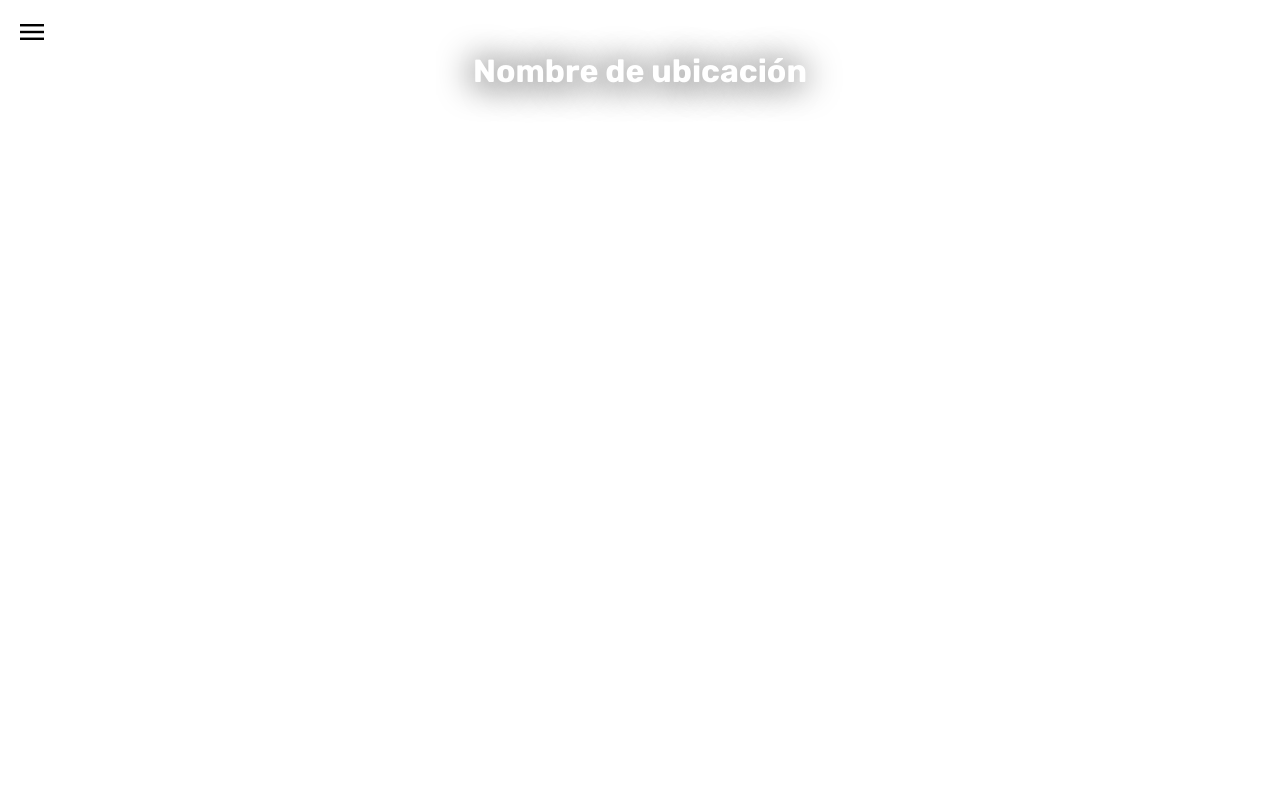
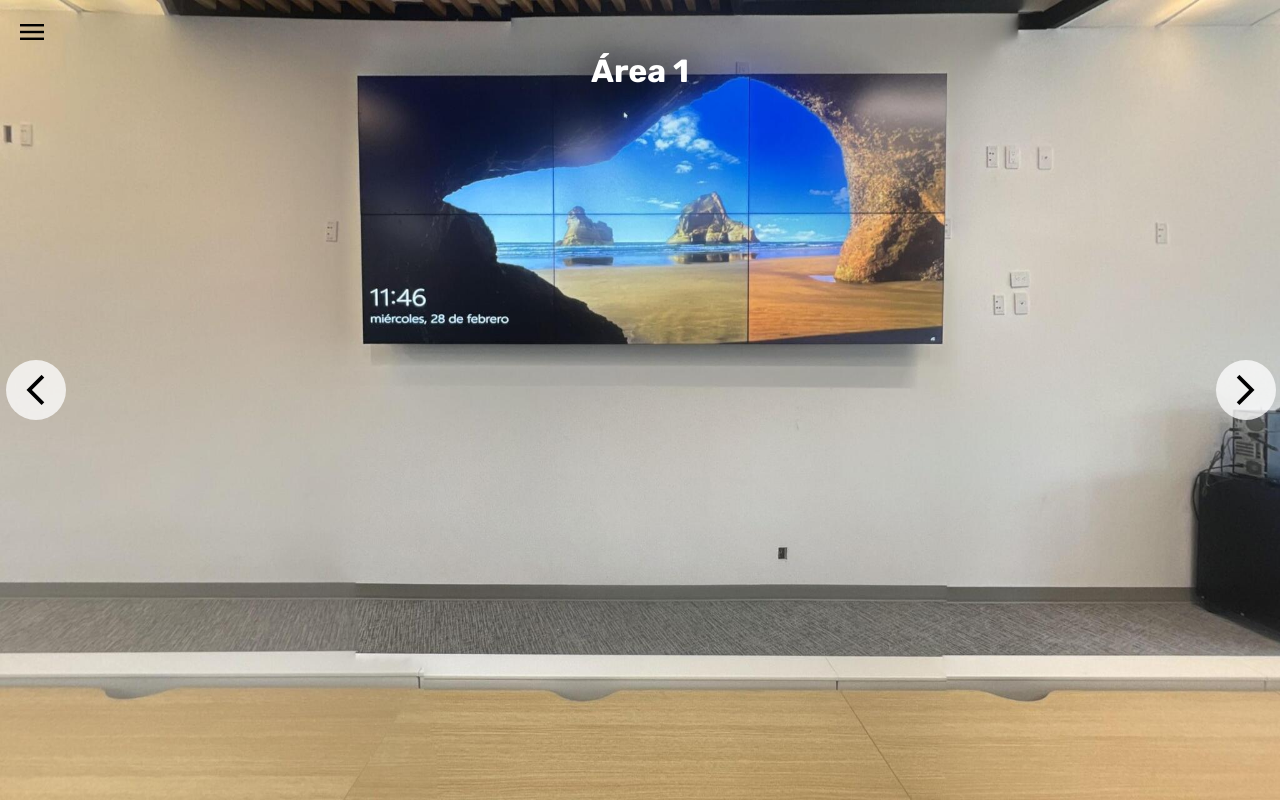
Before and after one commit to SVA-BL00/AL-WebSolution, a Flask app: page / in a window 1280 px wide. Run offline with Flask 3, Linux system fonts and the light colour scheme; the visitor is signed in with stand-in values (Sample User, id 1); some libraries are stand-ins or nearby versions.

Commit message:
avance-streetview

```diff
--- a/flaskr/static/css/index.css
+++ b/flaskr/static/css/index.css
@@ -1,7 +1,7 @@
 .sidenav {
   height: 100%;
   width: 0;
-  position: fixed;
+  position: absolute;
   z-index: 1;
   top: 0;
   left: 0;
--- a/flaskr/static/css/style.css
+++ b/flaskr/static/css/style.css
@@ -106,12 +106,17 @@ input:valid ~ label {
     background: linear-gradient(50deg, #a0eaf2, #796fe2);
     animation: Gradient 30s ease infinite;
     display: flex;
+    position: absolute;
+    top: 0;
+    left: 0;
+    width: 100%;
+    height: 100%;
     justify-content: center;
     align-items: center;
     min-height: 100vh;
-    width: 100%;
     background-position: center;
     background-size: cover;
+    z-index: -1;
 }
 
 @keyframes Gradient {
@@ -185,7 +190,7 @@ input:valid ~ label {
     margin-top: 45vh;
 } #viewer #up {
     margin-left: 48.5vw;
-    margin-top: 1vh;
+    margin-top: 60vh;
 } #viewer #down {
     margin-left: 48.5vw;
     margin-top: 89vh;
@@ -280,3 +285,7 @@ thead {
     opacity: 0;
 }
 /* transform: rotate(45deg); */
+
+.everything{
+    position: relative;
+}
--- a/flaskr/static/js/prueba.js
+++ b/flaskr/static/js/prueba.js
@@ -6,25 +6,50 @@ let left = document.querySelector('#left');
 let up = document.querySelector('#up');
 let down = document.querySelector('#down');
 let maria = document.querySelector('#maria')
+
+// Set initial image source
 imagen.src = "../static/img/" + route;
 contenedor.appendChild(imagen);
+
+// Set initial button opacities
 right.style.opacity = 1;
-left.style.opacity = 0;
+left.style.opacity = 1;
 up.style.opacity = 0;
 down.style.opacity = 0;
 maria.style.opacity = 0;
 
+// Function to handle movements
 function move(str) {
     console.log(str);
     if (route == 'Scene1.jpg' && str == 'right') {
         route = 'Scene2.jpg';
-        right.style.opacity = 0;
+        right.style.opacity = 1;
         left.style.opacity = 0;
-        up.style.opacity = 1;
+        up.style.opacity = 0;
         down.style.opacity = 0;
         maria.style.opacity = 1;
-    }
-    if (route == 'Scene2.jpg' && str == 'up') {
+    } else if (route == 'Scene1.jpg' && str == 'left') {
+        route = 'Scene3.jpg';
+        right.style.opacity = 1;
+        left.style.opacity = 0;
+        up.style.opacity = 0;
+        down.style.opacity = 0;
+        maria.style.opacity = 0;
+    } else if (route == 'Scene2.jpg' && str == 'right') {
+        route = 'Scene1.jpg';
+        right.style.opacity = 1;
+        left.style.opacity = 0;
+        up.style.opacity = 0;
+        down.style.opacity = 0;
+        maria.style.opacity = 0;
+    } else if (route == 'Scene3.jpg' && str == 'right') {
+        route = 'Scene4.jpg';
+        right.style.opacity = 1;
+        left.style.opacity = 0;
+        up.style.opacity = 0;
+        down.style.opacity = 0;
+        maria.style.opacity = 0;
+    } else if (route == 'Scene3.jpg' && str == 'down') {
         route = 'Scene1.jpg';
         right.style.opacity = 1;
         left.style.opacity = 0;
@@ -35,7 +60,19 @@ function move(str) {
     imagen.src = "../static/img/" + route;
 }
 
-// Example of triggering the move function when a button is clicked
-document.getElementById("nextButton").addEventListener("click", function() {
+// Add click event listeners to buttons
+right.addEventListener("click", function() {
     move('right');
 });
+
+left.addEventListener("click", function() {
+    move('left');
+});
+
+up.addEventListener("click", function() {
+    move('up');
+});
+
+down.addEventListener("click", function() {
+    move('down');
+});
--- a/flaskr/templates/main.html
+++ b/flaskr/templates/main.html
@@ -1,5 +1,75 @@
 {% extends "base.html"%}
 {% block content%}
+<div class="everything">
+    <div class="background">
+        <div id="viewer" class="viewer">
+            <span class="material-symbols-outlined" id="right" onclick="move('right')">
+                keyboard_arrow_right
+            </span>
+            <span class="material-symbols-outlined" id="left" onclick="move('left')">
+                keyboard_arrow_left
+            </span>
+            <span class="material-symbols-outlined" id="up" onclick="move('up')">
+                keyboard_arrow_up
+            </span>
+            <span class="material-symbols-outlined" id="down" onclick="move('down')">
+                keyboard_arrow_down
+            </span>
+        </div>
+        <span class="material-symbols-outlined" id="maria" onclick="">
+            person
+        </span>
+        <table>
+            <thead>
+                <tr>
+                    <th>María</th>
+                    <th></th>
+                </tr>
+            </thead>
+            <tbody>
+                <tr>
+                    <td>Rol</td>
+                    <td>Manager de Finanzas</td>
+                </tr>
+                <tr>
+                    <td>Oficina</td>
+                    <td>Link</td>
+                </tr>
+                <tr>
+                    <td>Lider de:</td>
+                    <td>Proyecto1</td>
+                </tr>
+                <tr>
+                    <td></td>
+                    <td>Proyecto 2</td>
+                </tr>
+                <tr>
+                    <td></td>
+                    <td>Proyecto 3</td>
+                </tr>
+            </tbody>
+            <thead>
+                <tr>
+                    <th>Método</th>
+                    <th>Contacto</th>
+                </tr>
+            </thead>
+            <tbody>
+                <tr>
+                    <td>Whatsapp</td>
+                    <td>+52 0000 0000</td>
+                </tr>
+                <tr>
+                    <td>Telegram</td>
+                    <td>Link</td>
+                </tr>
+                <tr>
+                    <td>Correo</td>
+                    <td>norberto@aztrnca.mx</td>
+                </tr>
+            </tbody>
+        </table>
+    </div>
     <div class="sidenav" id="sidenav">
         <a href="javascript:void(0)" class="closebtn" onclick="closeNav()">&times;</a>
         <div class="input">
@@ -19,7 +89,8 @@
             </tbody>
         </table>
     </div>
-<span onclick="openNav()" class="material-symbols-outlined hamburger">Menu</span>
+    <span onclick="openNav()" class="material-symbols-outlined hamburger" style="z-index: 2;">Menu</span>
 
-<h1 class="title-page">Nombre de ubicación</h1>
+    <h1 class="title-page">Área 1</h1>
+</div>
 {% endblock %}
--- a/flaskr/templates/nav.html
+++ b/flaskr/templates/nav.html
@@ -21,7 +21,7 @@
     <table>
         <thead>
             <tr>
-                <th>< María</th>
+                <th>María</th>
                 <th></th>
             </tr>
         </thead>
```
Also changed, not shown: flaskr/static/img/Scene3.jpg (added), flaskr/static/img/Scene4.jpg (added). Lines whose indentation alone changed are shown as unchanged.
